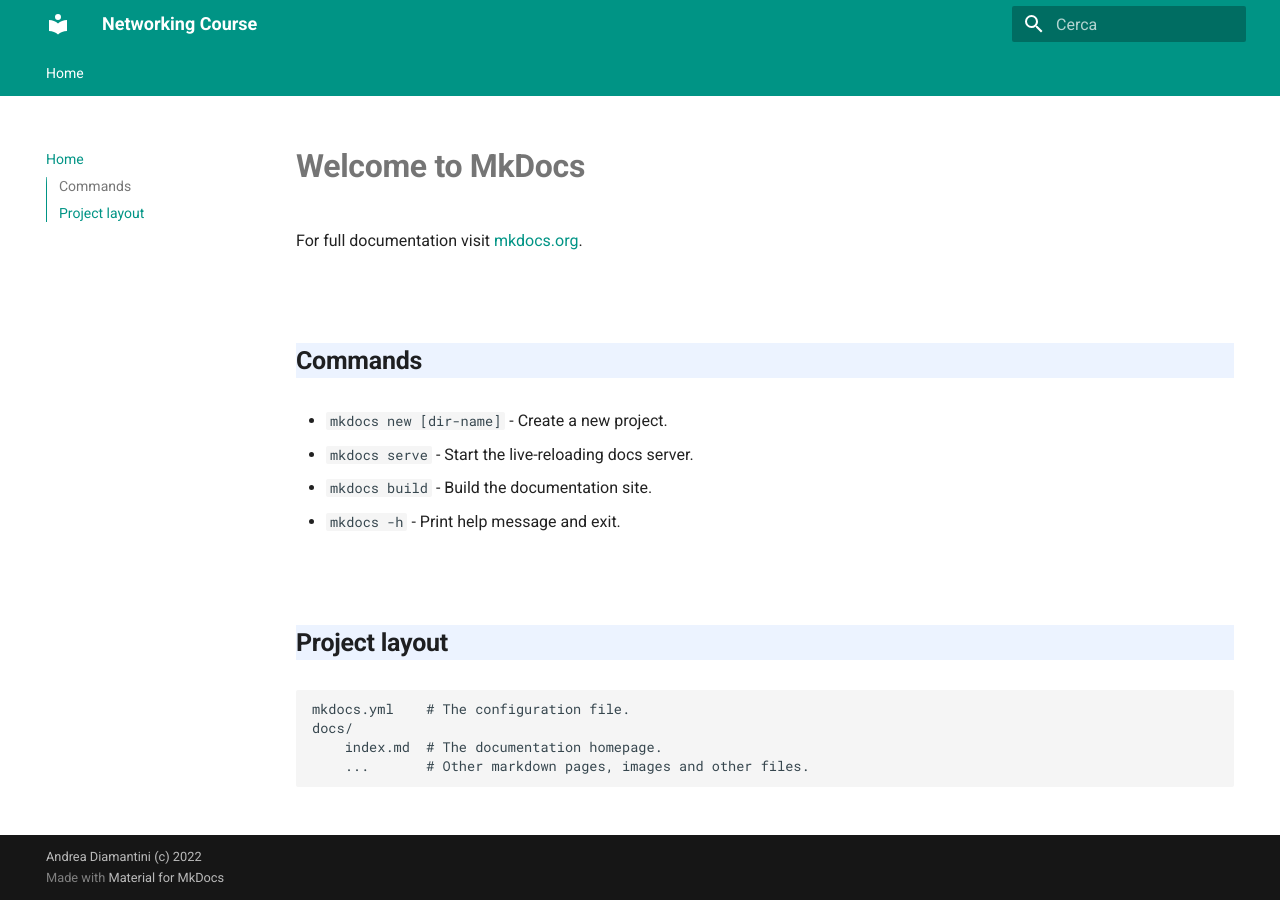
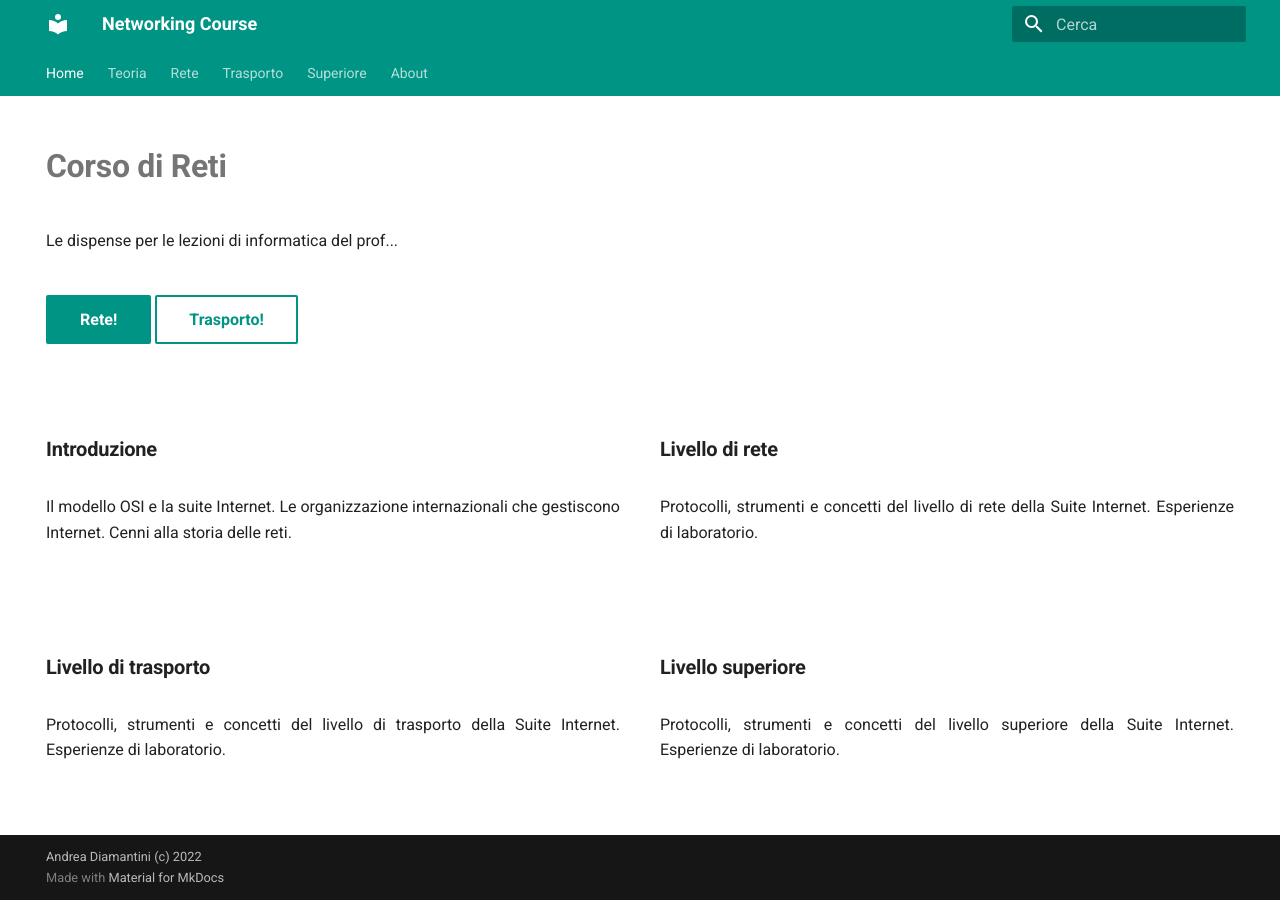
Before and after one commit to adjamhub/nethandouts, an MkDocs documentation site: the page built from docs/index.md, in a window 1280 px wide. Built offline with MkDocs 1.6.1 and Material for MkDocs 9.7.7, drawn with Linux system fonts in a browser that asks for light colours.

Commit message:
primi files. Struttura

```diff
--- a/docs/index.md
+++ b/docs/index.md
@@ -1,17 +1,57 @@
-# Welcome to MkDocs
+---
+hide:
+  - navigation
+  - toc
+---
+<style>
+.w3-row:after,.w3-row:before{content:"";display:table;clear:both}
+.w3-half{float:left;width:100%;}
+@media (min-width:601px){.w3-half{width:49.99999%}}
+</style>
 
-For full documentation visit [mkdocs.org](https://www.mkdocs.org).
+<body>
+<!-- style="background: #4051b5; background:linear-gradient(#4051b5 0%, #4051b5 20%, #C4D5F9 100%);"> -->
 
-## Commands
+<!-- xxxxxxxxxxxxxxxxxxxxxxxxxxxxxxxxxxxxxxxxxxxxxxxxxxxxxxxxxxxxxxxxxxxxxxxxxxxxxxx -->
+<section class="">
 
-* `mkdocs new [dir-name]` - Create a new project.
-* `mkdocs serve` - Start the live-reloading docs server.
-* `mkdocs build` - Build the documentation site.
-* `mkdocs -h` - Print help message and exit.
+<div>
+<h1 style="font-weight:bold">Corso di Reti</h1>
+<p>Le dispense per le lezioni di informatica del prof...</p>
+<br>
+<a href="/rete/00_intro" class="md-button md-button--primary">Rete!</a>
+<a href="/trasporto/00_intro" class="md-button">Trasporto!</a>
+</div>
 
-## Project layout
+</section>
 
-    mkdocs.yml    # The configuration file.
-    docs/
-        index.md  # The documentation homepage.
-        ...       # Other markdown pages, images and other files.
+<!-- xxxxxxxxxxxxxxxxxxxxxxxxxxxxxxxxxxxxxxxxxxxxxxxxxxxxxxxxxxxxxxxxxxxxxxxxxxxxxxx -->
+<section class="">
+
+<div class="w3-row">
+
+<div class="w3-half" style="padding:0 20px 0 0">
+<h3>Introduzione</h3>
+<p>Il modello OSI e la suite Internet. Le organizzazione internazionali che gestiscono Internet. Cenni alla storia delle reti.</p>
+</div>
+
+<div class="w3-half" style="padding:0 0 0 20px">
+<h3>Livello di rete</h3>
+<p>Protocolli, strumenti e concetti del livello di rete della Suite Internet. Esperienze di laboratorio.</p>
+</div>
+
+<div class="w3-half" style="padding:0 20px 0 0">
+<h3>Livello di trasporto</h3>
+<p>Protocolli, strumenti e concetti del livello di trasporto della Suite Internet. Esperienze di laboratorio.</p>
+</div>
+
+<div class="w3-half" style="padding:0 0 0 20px">
+<h3>Livello superiore</h3>
+<p>Protocolli, strumenti e concetti del livello superiore della Suite Internet. Esperienze di laboratorio.</p>
+</div>
+
+</div>
+
+</section>
+
+</body>
--- a/mkdocs.yml
+++ b/mkdocs.yml
@@ -39,3 +39,12 @@
 
 nav:
   - Home: index.md
+  - Teoria:
+    - Introduzione: teoria/00_intro.md
+  - Rete:
+    - Introduzione: rete/00_intro.md
+  - Trasporto:
+    - Introduzione: trasporto/00_intro.md
+  - Superiore:
+    - Introduzione: superiore/00_intro.md
+  - About: about.md
```
Also changed, not shown: docs/about.md (added, +238 -0 lines), docs/rete/00_intro.md (added, +3 -0 lines), docs/superiore/00_intro.md (added, +3 -0 lines), docs/teoria/00_intro.md (added, +3 -0 lines), docs/trasporto/00_intro.md (added, +3 -0 lines).
